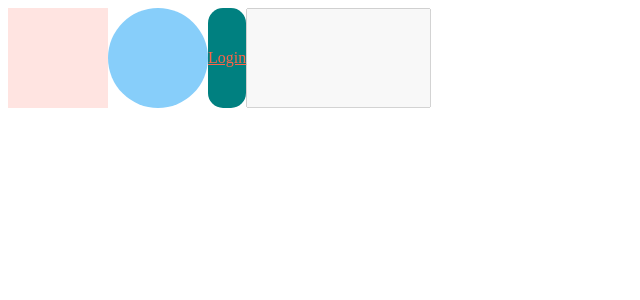
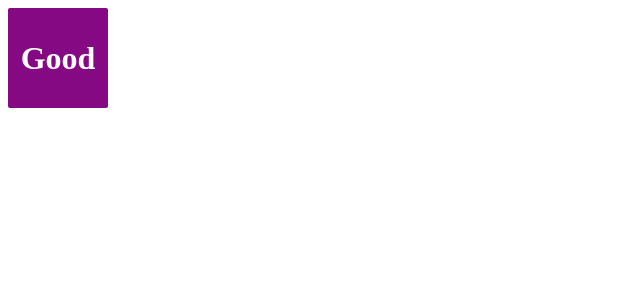
Before and after one commit to jiyong0419/react-masterclass_chapter2, a React (Create React App) app: page / in a window 1280 px wide. Shown: the top 300 px of the page, without its empty margins (0-640 px from the left). Built offline with nearby package versions, Linux system fonts and the light colour scheme.

Commit message:
#2.4
styled-components에서 keyframes를 활용하여 animation만들기
styled-component에서 pesdo selector 사용하는 법

```diff
--- a/src/App.js
+++ b/src/App.js
@@ -1,38 +1,44 @@
-import styled from "styled-components";
+import styled, { keyframes } from "styled-components";
 
 const Father = styled.div`
   display: flex;
 `;
-const Box = styled.div`
-  background-color: ${(props) => props.bgColor};
+const animation = keyframes`
+  0%{
+    background-color: purple;
+    border-radius: 0px;
+  }
+  50%{
+    background-color: wheat;
+    border-radius: 50px;
+  }
+  100%{
+    background-color: purple;
+    border-radius: 0px;
+    }
+`;
+const AnimationBox = styled.div`
   width: 100px;
   height: 100px;
-`;
-const Circle = styled(Box)`
-  border-radius: 100%;
-`;
-const Text = styled.span`
-  color: white;
-`;
-const Btn = styled.button`
-  color: tomato;
-  background-color: teal;
-  border: 0;
-  border-radius: 15px;
+  background-color: purple;
+  animation: ${animation} 1s linear infinite;
   display: flex;
   align-items: center;
+  justify-content: center;
+  h1 {
+    color: white;
+    &:hover {
+      color: black;
+    }
+  }
 `;
-const Input = styled.input.attrs({ disabled: true })``;
 
 function App() {
   return (
     <Father>
-      <Box bgColor="mistyrose" />
-      <Circle bgColor="lightskyblue" />
-      <Btn as="a" href="#">
-        Login
-      </Btn>
-      <Input />
+      <AnimationBox>
+        <h1>Good</h1>
+      </AnimationBox>
     </Father>
   );
 }
```
